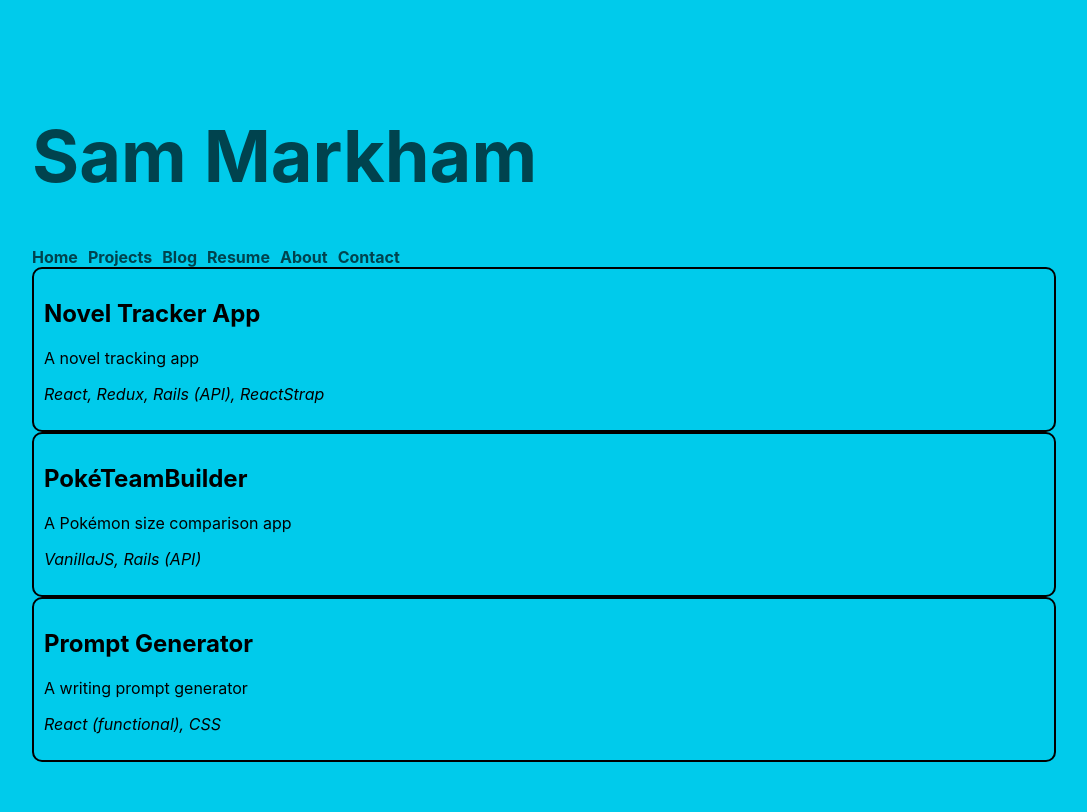
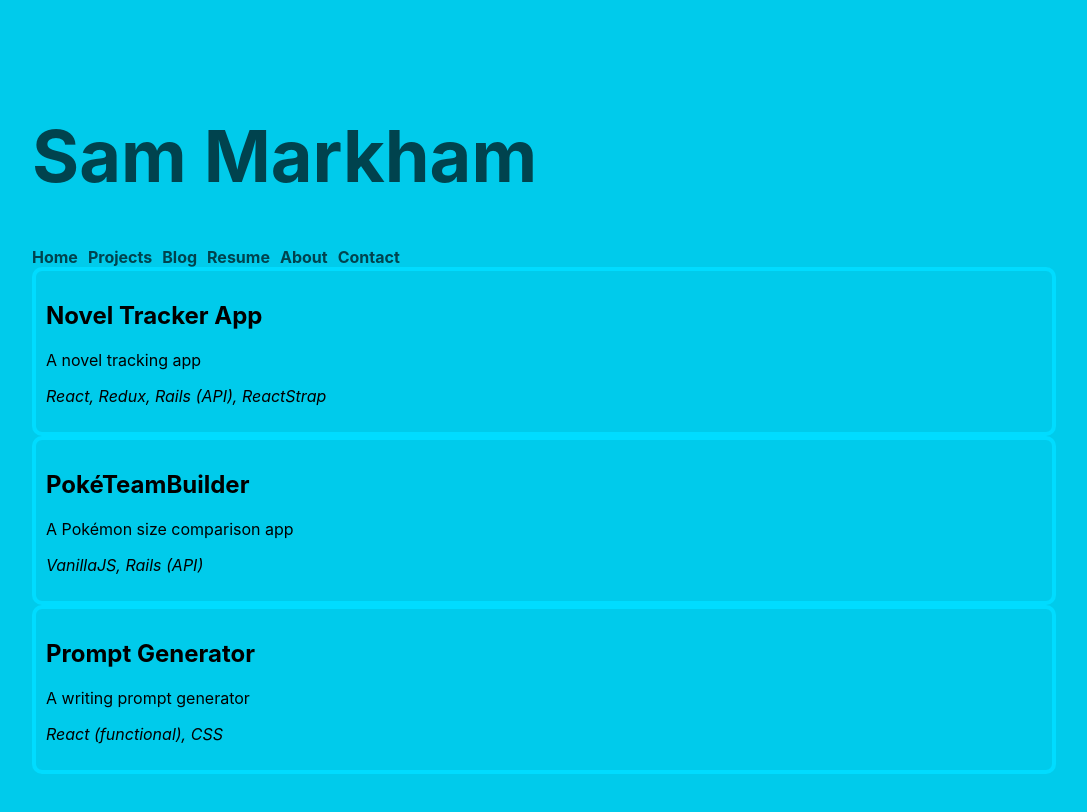
Before and after one commit to sharkham/sharkham-portfolio, a React (Create React App) app: page /projects in a window 1280 px wide. Shown: the top 812 px of the page, without its empty margins (96-1183 px from the left). Built offline with nearby package versions, Linux system fonts and the light colour scheme.

Commit message:
Add more styling for project cards

```diff
--- a/src/App.css
+++ b/src/App.css
@@ -52,9 +52,9 @@ body {
 
 .project-card {
   border-style: solid;
-  border: solid 2px;
+  border: solid 4px;
   border-radius: 10px;
-  border-color: black;
+  border-color: #00dcff;
   padding: 10px;
 }
 
```
